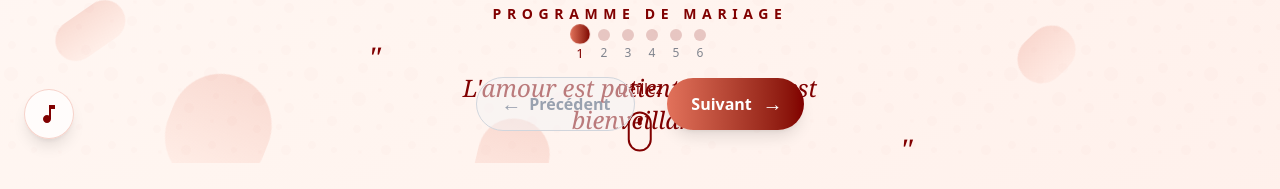
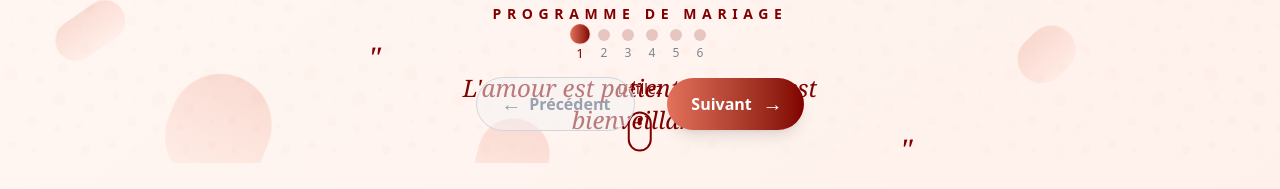
Before and after one commit to Nsanga/wedding_catalogue, a Next.js app: page / in a window 1280 px wide. Shown: the part 637-826 px from the top of the page. Built offline with nearby package versions, Linux system fonts and the light colour scheme.

Commit message:
update done

```diff
--- a/src/app/pages/ramelie-remy-wedding-program/page.tsx
+++ b/src/app/pages/ramelie-remy-wedding-program/page.tsx
@@ -172,7 +172,7 @@ export default function WeddingCatalogue() {
       </div>
 
       {/* Sound control for background music */}
-      <div className="fixed bottom-6 left-6 z-40">
+      {/* <div className="fixed bottom-6 left-6 z-40">
         <motion.button
           whileHover={{ scale: 1.1 }}
           whileTap={{ scale: 0.9 }}
@@ -186,7 +186,7 @@ export default function WeddingCatalogue() {
             <path d="M12 3v10.55c-.59-.34-1.27-.55-2-.55-2.21 0-4 1.79-4 4s1.79 4 4 4 4-1.79 4-4V7h4V3h-6z" />
           </svg>
         </motion.button>
-      </div>
+      </div> */}
     </div>
   );
 }
```
